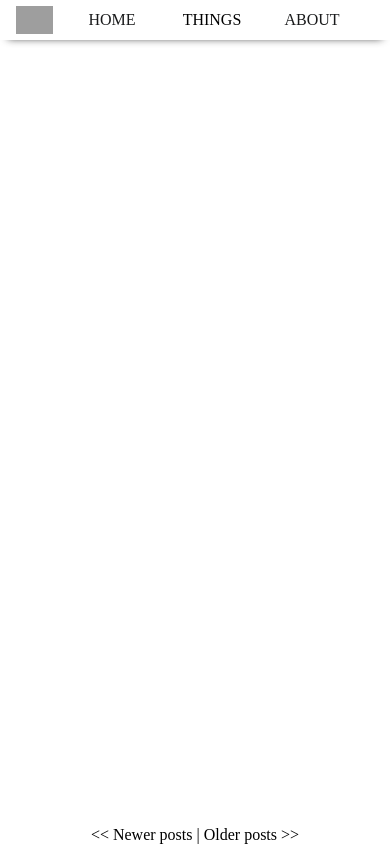
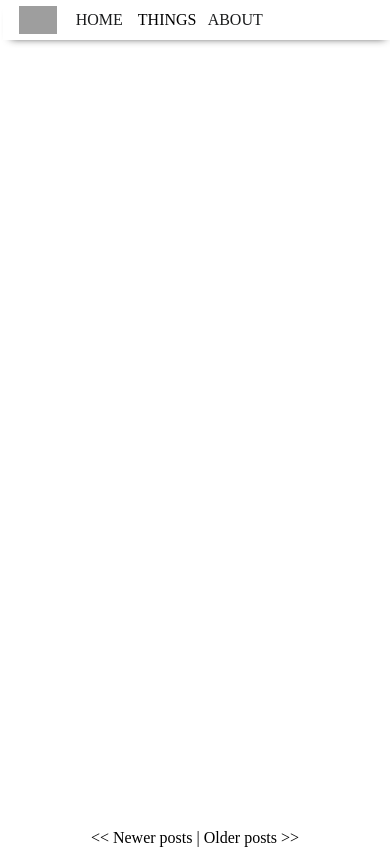
Before and after one commit to iyor/iyor.io, a Flask app: page / in a window 390 px wide. Run offline with Flask 2, Linux system fonts and the light colour scheme; data that the repository does not hold is empty; some web fonts are replaced; grey boxes are pictures that could not be loaded.

Commit message:
Responsive

```diff
--- a/app/static/styles/base.css
+++ b/app/static/styles/base.css
@@ -138,3 +138,18 @@ body {
     font-family: open-sans-bold;
     src: url(../assets/OpenSans-Bold.ttf);
 }
+
+@media only screen and (max-width: 500px){
+
+    body {
+        margin: 0.2em;
+    }
+
+    .nav-item {
+        width: 4em;
+    }
+
+    .post a, #post h1, #post-body {
+        word-wrap: break-word;
+    }
+}
```
